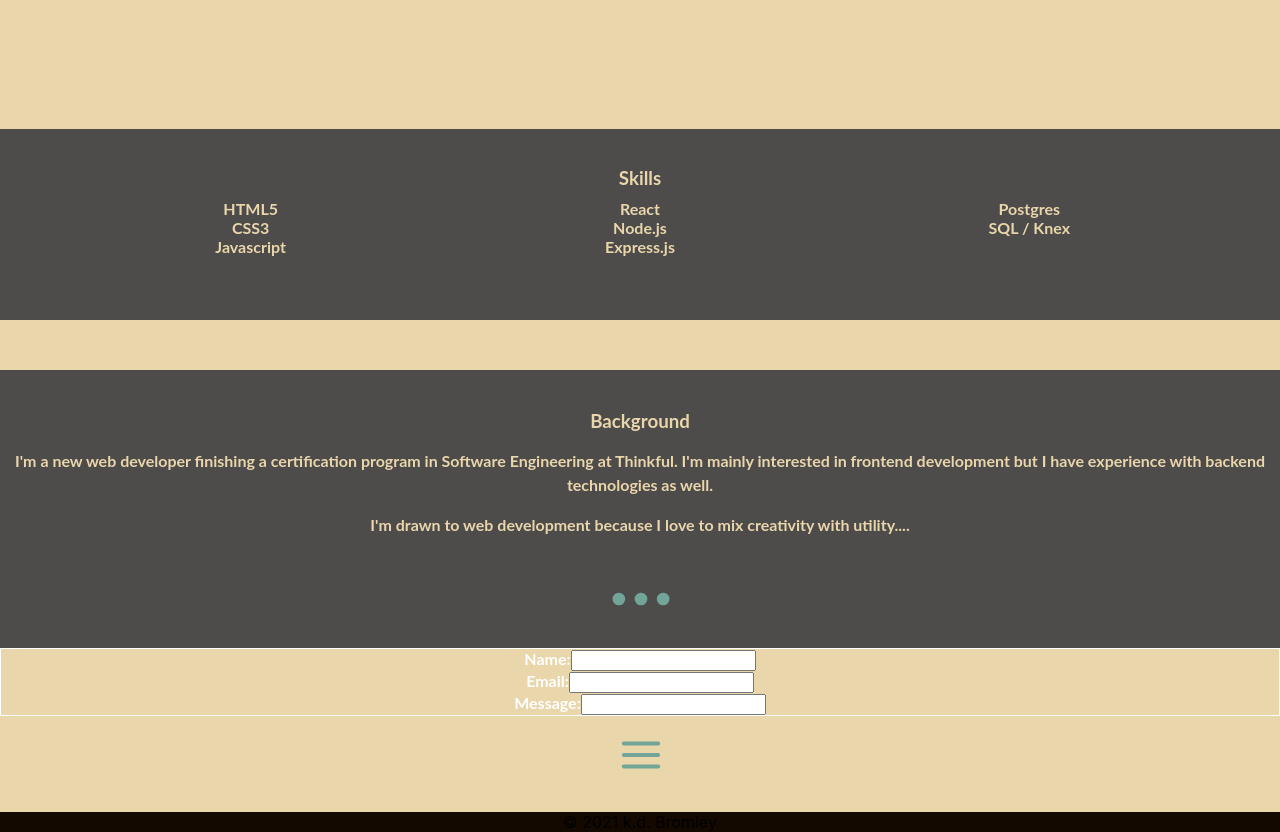
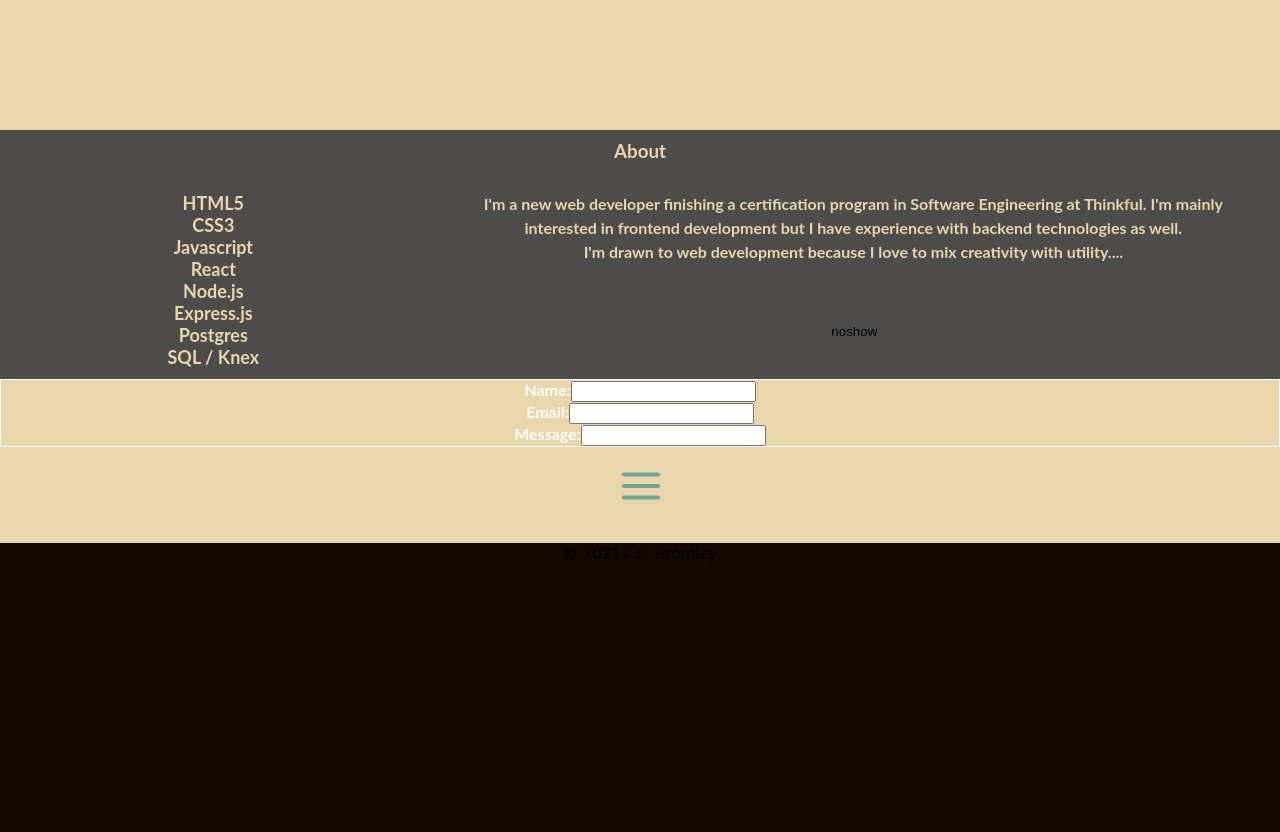
Before and after one commit to kdbromley/portfolio, a React (Create React App) app: page / in a window 1280 px wide. Shown: the part 960-1792 px from the top of the page. After the commit the page ends 1523 px from the top, so only its background shows below. Built offline with nearby package versions, Linux system fonts and the light colour scheme.

Commit message:
about section

```diff
--- a/src/About/About.css
+++ b/src/About/About.css
@@ -1,41 +1,59 @@
 .About__container {
     color: #e9d6ab;
-    margin-top: 15px;
+    margin-top: 0;
+    /** Overlapping Divs **/
+    /*
+    position: relative;
+    */
+    display: flex;
+    flex-direction: row;
+    justify-content: space-between;
+
 }
-
-.About__skills > h3, .About__desc > h3 {
-    margin-top: 10px;
-    margin-bottom: 10px;
-    padding-top: 3%;
-}
-
 .About__skills {
-    background-color:  #4e4b4b;
-    margin-bottom: 50px;
-    margin-top: 50px;
-}
-
-.skills__list {
+    /** Overlapping Divs **/
+    /*
+    position: absolute;
+    width: calc(180px + 300 * ((100vw - 320px) / 680));
+    height: calc(180px + 500 * ((100vw - 320px) / 680));
+    z-index: 100;
+    */
+    flex: 1;
+    background-color: #4e4b4b;
+    font-size: 18px;
+    text-align: center;
     margin:0;
-    padding: 0 5% 5% 5%;
-    flex: 1;
-    columns: 3;
-    -webkit-columns: 3;
-    -moz-columns: 3;
+    padding-top: 20px;
 }
 
 .About__desc {
+   /** Overlapping Divs **/
+   /*
+    position: absolute;
+    width: calc(200px + 400 * ((100vw - 320px) / 680));
+    height: calc(200px + 800 * ((100vw - 320px) / 680));
+    z-index: 110;
+    left: calc(150px + 200 * ((100vw - 320px) / 680));;
+    top: calc(150px + 200 * ((100vw - 320px) / 680));;
+    right: 0;
+    bottom: 0;
+    overflow-x: hidden;
+    */
+    flex: 2;
     line-height: 1.5em;
-    background-color: #4e4b4b;;
+    background-color: #4e4b4b;
 }
 
 ul {
-    display: block;
     list-style: none;
     padding: 0;
     margin: 0;
 }
 
-.more {
+p {
+    margin: 20px;
+}
+
+.noshow {
     display: none;
 }
--- a/src/About/About.js
+++ b/src/About/About.js
@@ -3,37 +3,35 @@ import Button from '../Button/Button';
 import './About.css';
 
 export default function About(props) {
-  const [isVis, setIsVis] = useState('more')
+  const [isSkillsVis, setIsSkillsVis] = useState('show')
+  const [isDescVis, setIsDescVis] = useState('noshow')
 
   let onButtonClick = () => {
-    if(isVis === 'less'){
-      setIsVis('more')
-      document.querySelector('.bg').focus();
+    if(isSkillsVis === 'show'){
+      setIsSkillsVis('noshow')
+      setIsDescVis('show')
     } else {
-      setIsVis('less')
-      document.querySelector('.bg').focus();
+      setIsSkillsVis('show')
+      setIsDescVis('noshow')
     }
   }
 
   return (
-    <div className='About__container'>
-      <div className='About__skills'>
-        <h3>Skills</h3>
-        <ul className='skills__list'>
-          <li>HTML5</li>
-          <li className='stagger'>CSS3</li>
-          <li>Javascript</li>
-          <li className='stagger'>React</li>
-          <li>Node.js</li>
-          <li className='stagger'>Express.js</li>
-          <li>Postgres</li>
-          <li className='stagger'>SQL / Knex</li>
-        </ul>
-      </div>
+    <div className='About__container' aria-live>
+      <ul className={`About__skills ${isSkillsVis}`}>
+        <li>HTML5</li>
+        <li>CSS3</li>
+        <li>Javascript</li>
+        <li>React</li>
+        <li>Node.js</li>
+        <li >Express.js</li>
+        <li>Postgres</li>
+        <li>SQL / Knex</li>
+      </ul>
       <div className='About__desc'>
-        <h3 className='bg'>Background</h3>
-        <p>I'm a new web developer finishing a certification program in Software Engineering at Thinkful. I'm mainly interested in frontend development but I have experience with backend technologies as well.</p>
-        <p>I'm drawn to web development because I love to mix creativity with utility.<span className='ellipses'>...</span><span className={`description ${isVis}`}>I get a sincere sense of gratification from seeing my work have a tangible outcome and
+        <p>I'm a new web developer finishing a certification program in Software Engineering at Thinkful. I'm mainly interested in frontend development but I have experience with backend technologies as well.
+      <br />
+        I'm drawn to web development because I love to mix creativity with utility.<span className='ellipses'>...</span><span className={`description ${isDescVis}`}>I get a sincere sense of gratification from seeing my work have a tangible outcome and
         effect. Even better, if that work is attractive, appealing, that it's a positive experience for others. I notice when website and apps are aesthetically pleasing,
         functional, intuitive, and intelligent - they're enjoyable to use! I'm excited to one day be on the other end, creating those experiences for other users,
         especially as the world moves increasingly online.
@@ -43,8 +41,9 @@ export default function About(props) {
         critique and revision and critique; experimental proposals were created by teams of researchers and vetted, shredded, critiqued, rewritten multiple times before
         moving forward. I look forward to working on a team again, sharing inspiration and honing ideas and bringing unique skills and styles together to create attractive
         and functional projects.
-        </span></p>
-        <Button link='' label={`${isVis}`} onClick={() => onButtonClick()} />
+        </span>
+        </p>
+        <Button link='' label={`${isDescVis}`} onClick={() => onButtonClick()} />
       </div>
     </div>
   )
--- a/src/App.css
+++ b/src/App.css
@@ -92,7 +92,7 @@ main {
   background-size: cover;
 }
 
-h2 {
+h3 {
   padding: 10px;
   align-self: center;
 }
@@ -102,11 +102,17 @@ h2 {
   flex-direction: column;
   justify-content: space-around;
   align-items: flex-end;
-  padding: 0 5%
+  padding: 0 5%;
 }
 
 .Project__container:nth-child(2n) {
   align-self: flex-start;
+}
+
+.About > h3 {
+  background: #4e4b4b;
+  margin: 0;
+  color: #e9d6ab;
 }
 
 @media all and (min-width: 600px) {
--- a/src/App.js
+++ b/src/App.js
@@ -57,12 +57,15 @@ export default class App extends Component {
        render={() =>
         <>
         <div className='Projects'>
-         <h2>Projects</h2>
+         <h3>Projects</h3>
          {STORE.projects.map(project =>
            <Project key={project.id} project={project} />
          )}
          </div>
+        <div className='About'>
+         <h3>About</h3>
          <About />
+        </div>
          <Contact />
         </>}
       />
```
